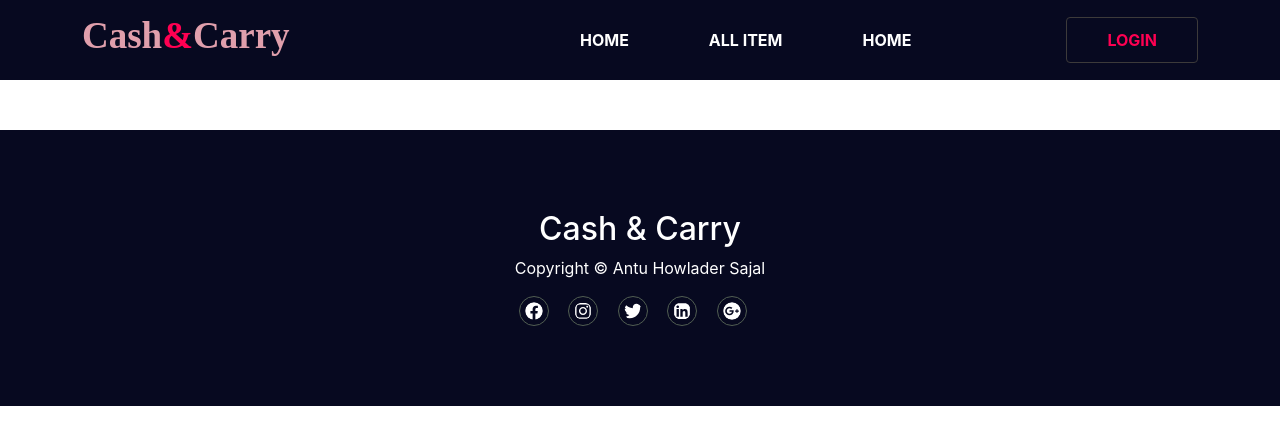
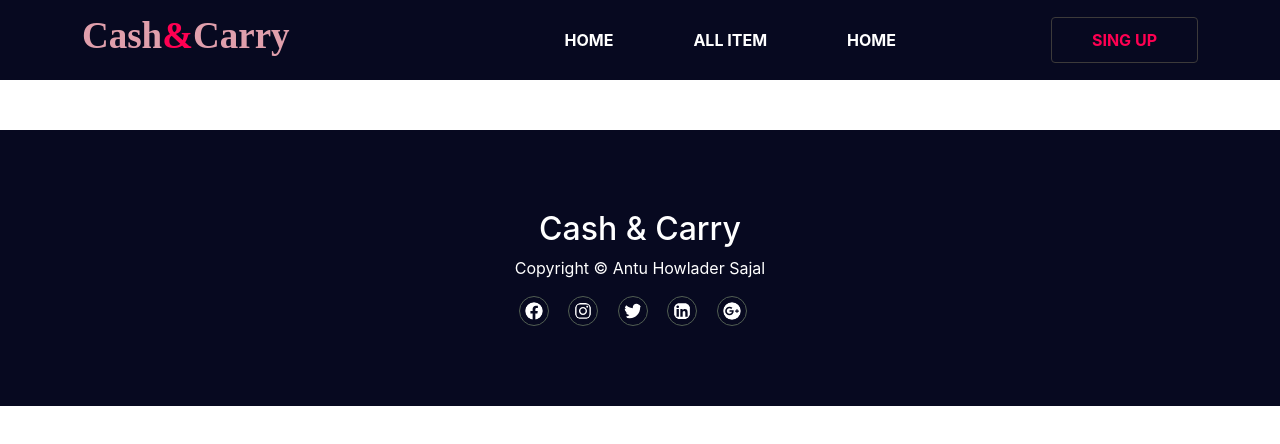
Before and after one commit to Sajalhowlader/invento-warehouse, a React (Create React App) app: page /singUp in a window 1280 px wide. Shown: the top 444 px of the page. Built offline with nearby package versions, Linux system fonts and the light colour scheme.

Commit message:
add sign in an up components

```diff
--- a/src/Pages/Home/Header/Header.js
+++ b/src/Pages/Home/Header/Header.js
@@ -18,7 +18,7 @@ const Header = () => {
                         <NavLink to="/home" aria-current="page" >HOME</NavLink>
                     </ul>
 
-                    <button className="btn btn-outline-success nav-button" type="submit">LOGIN</button>
+                    <button className="btn btn-outline-success nav-button" type="submit">SING UP</button>
 
                 </div>
             </div>
```
Also changed, not shown: src/Pages/User/SingIn/SingIn.js (added, +11 -0 lines), src/Pages/User/SingUp/SingUp.js (added, +11 -0 lines).
